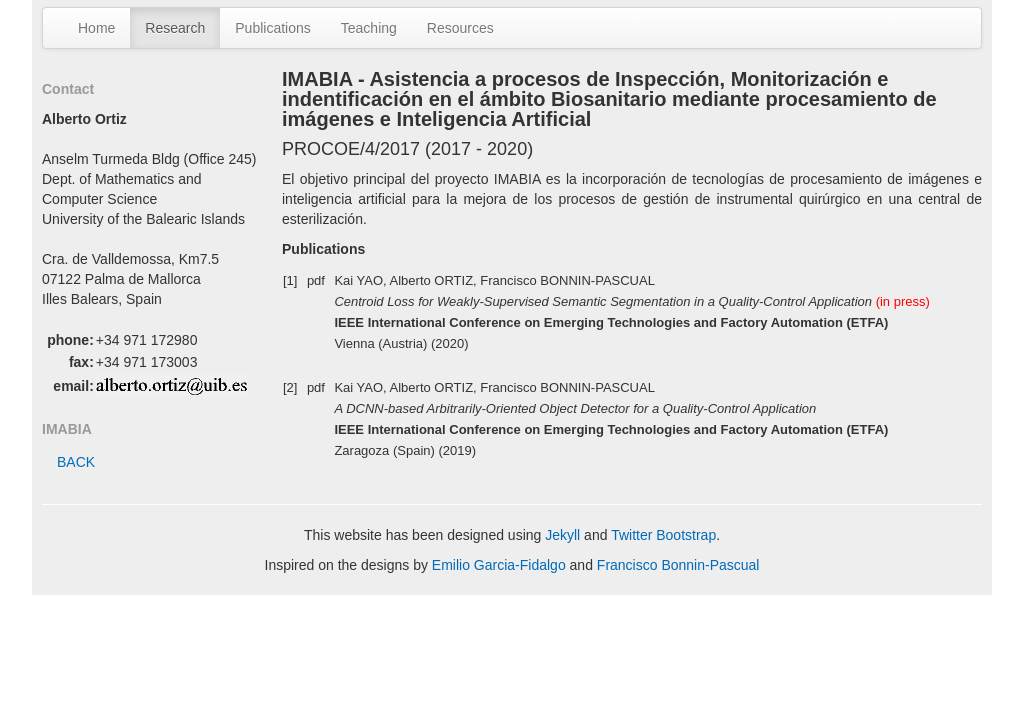
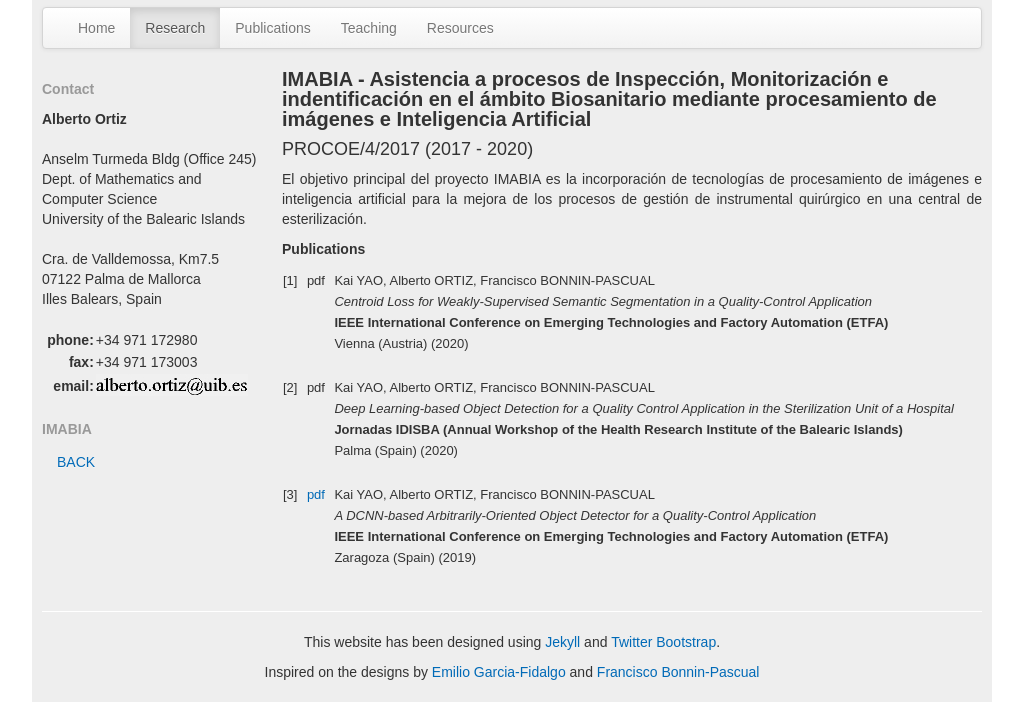
Before and after one commit to alberto-ortiz/alberto-ortiz.github.io, a plain HTML site: page imabia.html in a window 1280 px wide. Shown: the part 94-800 px from the top of the page, without its empty margins (128-1151 px from the left). Drawn offline with nearby package versions, Linux system fonts and the light colour scheme.

Commit message:
update publications

```diff
--- a/imabia/pubs_imabia.html
+++ b/imabia/pubs_imabia.html
@@ -9,7 +9,7 @@
 <td style="width: 93%" valign="top">
 <font size=2>
 Kai YAO,  Alberto ORTIZ, Francisco BONNIN-PASCUAL<br>
-  <i>Centroid Loss for Weakly-Supervised Semantic Segmentation in a Quality-Control Application</i> <font color="#FF0000">(in press)</font><br>
+  <i>Centroid Loss for Weakly-Supervised Semantic Segmentation in a Quality-Control Application</i><br>
   <strong>IEEE International Conference on Emerging Technologies and Factory Automation (ETFA)</strong><br>
   Vienna (Austria) (2020)<br>
 <br>
@@ -26,6 +26,23 @@ Kai YAO,  Alberto ORTIZ, Francisco BONNIN-PASCUAL<br>
 <td style="width: 93%" valign="top">
 <font size=2>
 Kai YAO,  Alberto ORTIZ, Francisco BONNIN-PASCUAL<br>
+  <i>Deep Learning-based Object Detection for a Quality Control Application in the Sterilization Unit of a Hospital</i><br>
+  <strong>Jornadas IDISBA (Annual Workshop of the Health Research Institute of the Balearic Islands)</strong><br>
+  Palma (Spain) (2020)<br>
+<br>
+</font>
+</td>
+</tr>
+<tr>
+<td style="width: 2%" align="right" valign="top">
+<font size=2> [3] </font>
+</td>
+<td style="width: 5%" align="center" valign="top">
+<font size=2> <a href=https://doi.org/10.1109/ETFA.2019.8869335>pdf</a> </font>
+</td>
+<td style="width: 93%" valign="top">
+<font size=2>
+Kai YAO,  Alberto ORTIZ, Francisco BONNIN-PASCUAL<br>
   <i>A DCNN-based Arbitrarily-Oriented Object Detector for a Quality-Control Application</i><br>
   <strong>IEEE International Conference on Emerging Technologies and Factory Automation (ETFA)</strong><br>
   Zaragoza (Spain) (2019)<br>
```
